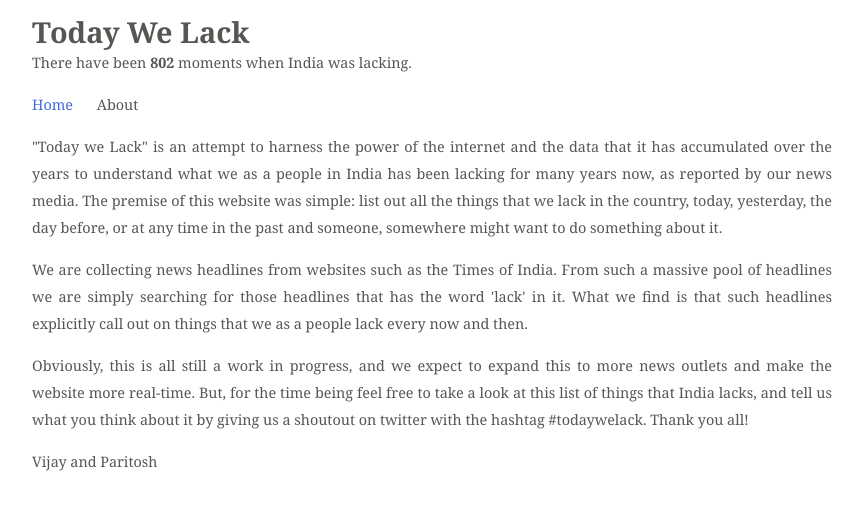
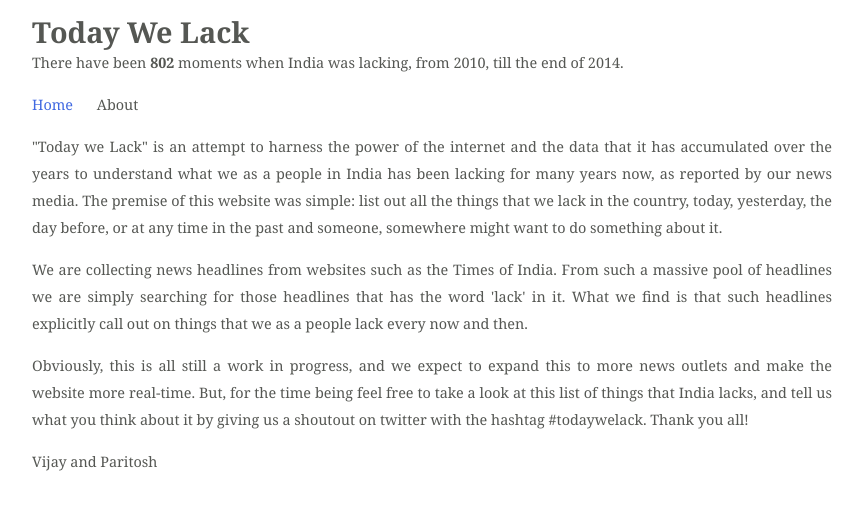
Before and after one commit to VijayKrishna/today-we-lack, a plain HTML site: page about.html in a window 1280 px wide. Shown: the whole page, without its empty margins (8-871 px from the left). Drawn offline with Linux system fonts and the light colour scheme.

Commit message:
summary string with counts, from and to dates.

```diff
--- a/about.html
+++ b/about.html
@@ -10,7 +10,7 @@
 
 <body>
 <h1>Today We Lack</h1>
-<span id="lackcount" class='lackcount'>There have been 800 moments when India was lacking.</span>
+<span id="lackcount" class='lackcount'></span>
 
 <ul id="navlist">
   <li><a href="index.html">Home</a></li>
--- a/js/lacklist.js
+++ b/js/lacklist.js
@@ -7,9 +7,11 @@ d3.csv(url, function(error, data) {
 
   var sortedData = sortLackList(data);
   var lackcount = sortedData.length;
-  var countString =
-  'There have been <b>' + lackcount + '</b> moments when India was lacking.'
-  d3.select('.lackcount').html(countString);
+  var lackingTill = new Date(sortedData[0].date);
+  var lackingFrom = new Date(sortedData[lackcount - 1].date);
+  var lackSummary = getLackSummary(lackcount, lackingFrom, lackingTill);
+  console.log(lackSummary);
+  d3.select('.lackcount').html(lackSummary);
 
   var lacklist = d3.select('ul#lacklist');
 
@@ -56,3 +58,12 @@ function sortLackList(list) {
   });
   return sortedList;
 }
+
+function getLackSummary(lackcount, from, to) {
+  var summary = 'There have been <b>'
+  + lackcount
+  + '</b> moments when India was lacking, from '
+  + from.getFullYear() + ', till the end of '
+  + to.getFullYear() + '.';
+  return summary;
+}
```
Also changed, not shown: index.html (+1 -1 lines).
